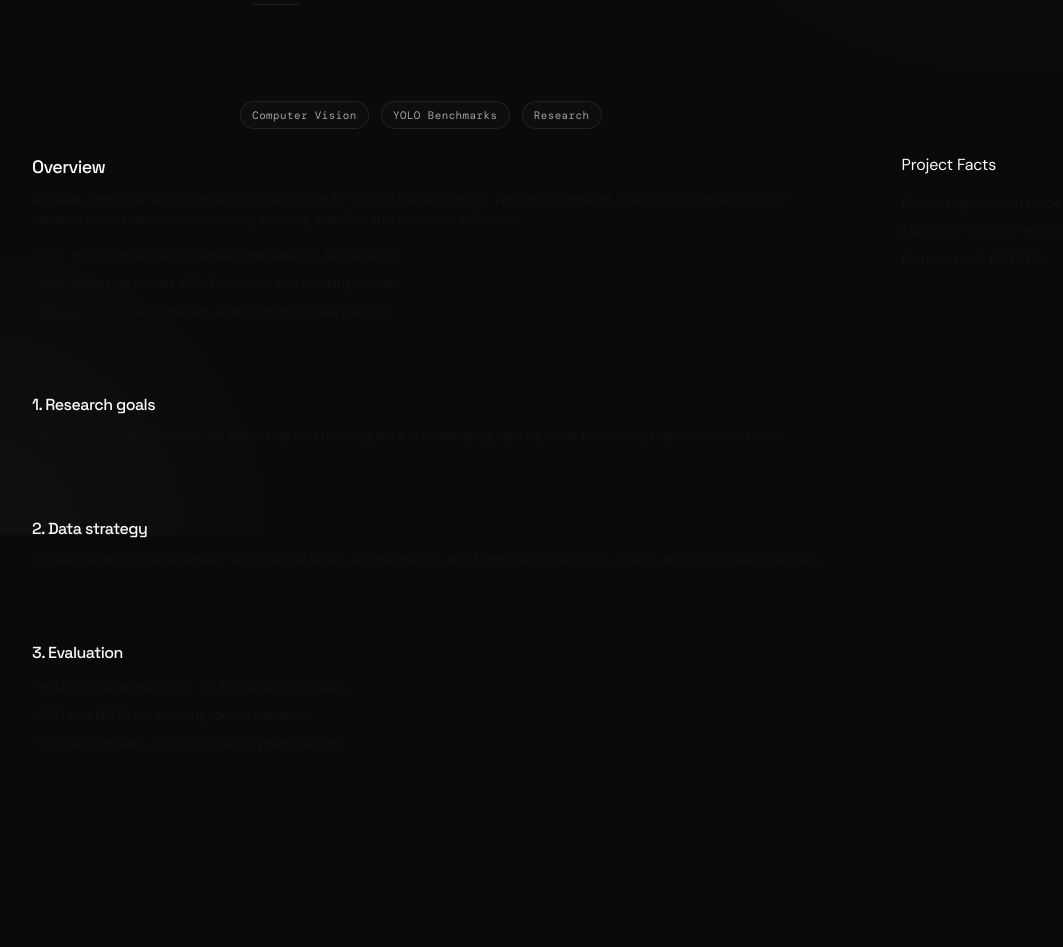
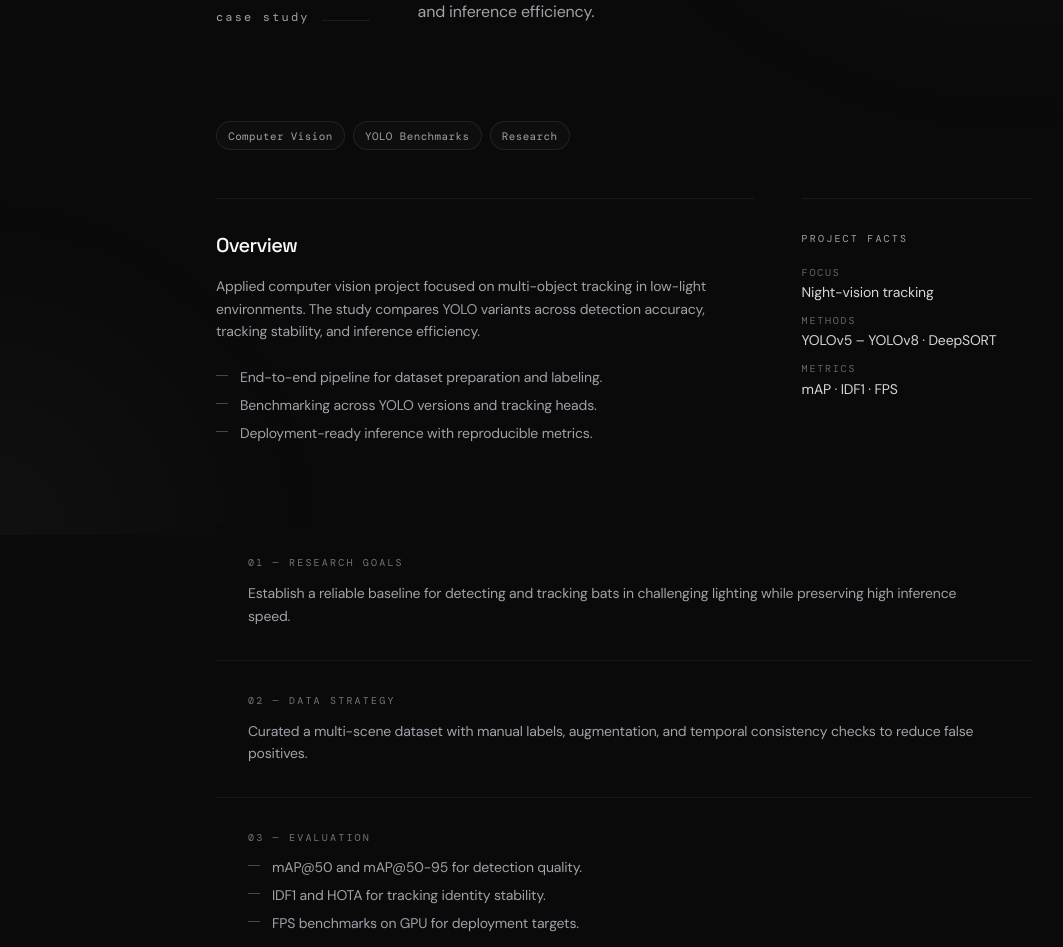
Before and after one commit to saffronhamid/portfolio-website, a Next.js app: page /bat-tracking in a window 1280 px wide. Shown: the part 265-1212 px from the top of the page, without its empty margins (16-1079 px from the left). Before the commit the page ends 1138 px from the top, so only its background shows below. Built offline with nearby package versions, Linux system fonts and the light colour scheme.

Commit message:
feat: Update layout and components in BatTracking and LowCode pages; enhance styling and links

```diff
--- a/app/bat-tracking/page.tsx
+++ b/app/bat-tracking/page.tsx
@@ -4,78 +4,117 @@ import SectionHeader from "../components/SectionHeader";
 
 export default function BatTrackingPage() {
   return (
-    <main className="mx-auto max-w-7xl px-4 pb-24 pt-14 sm:px-6">
-      <div className="mb-10">
+    <main className="mx-auto max-w-4xl px-6 pb-24 pt-14 sm:px-10">
+      <div className="mb-12">
         <Link
-          href="/#focus"
-          className="btn-ghost inline-flex px-4 py-2 text-sm"
+          href="/#work"
+          className="text-mono inline-flex items-center gap-2 text-[11px] uppercase tracking-[0.22em] text-muted-foreground transition-colors hover:text-foreground"
         >
-          Back to focus
+          ← Back
         </Link>
       </div>
 
       <FadeIn>
-        <div className="mx-auto max-w-3xl">
         <SectionHeader
-            title="Bat Tracking"
-            subtitle="Master project using all YOLO versions"
-            description="Applied vision research with a focus on multi-object tracking in low-light environments."
+          number="case study"
+          title="Bat Tracking."
+          description="Master's research on multi-object tracking in low-light environments — benchmarking every YOLO release across detection accuracy, tracking stability, and inference efficiency."
         />
-          <div className="mt-6 flex flex-wrap gap-3 text-sm text-muted">
+        <div className="mb-12 flex flex-wrap gap-2">
           <span className="chip">Computer Vision</span>
           <span className="chip">YOLO Benchmarks</span>
           <span className="chip">Research</span>
         </div>
-        </div>
       </FadeIn>
 
-      <div className="grid gap-6 lg:grid-cols-[1.4fr_0.6fr]">
-        <section className="panel card-hover p-6">
-          <h2 className="text-lg font-semibold text-ink">Overview</h2>
-          <p className="mt-2 text-sm text-muted">
+      <div className="grid gap-12 md:grid-cols-[1.4fr_0.6fr]">
+        <section className="flex flex-col gap-4 border-t border-white/[0.06] py-8">
+          <h2 className="text-display text-xl font-medium text-foreground">Overview</h2>
+          <p className="text-sm leading-relaxed text-muted-foreground">
             Applied computer vision project focused on multi-object tracking in
             low-light environments. The study compares YOLO variants across
             detection accuracy, tracking stability, and inference efficiency.
           </p>
-          <ul className="mt-4 space-y-2 text-sm text-muted">
-            <li>• End-to-end pipeline for dataset preparation and labeling.</li>
-            <li>• Benchmarking across YOLO versions and tracking heads.</li>
-            <li>• Deployment-ready inference with reproducible metrics.</li>
+          <ul className="mt-2 flex flex-col gap-2 text-sm text-muted-foreground">
+            <li className="flex gap-3">
+              <span className="mt-2 inline-block h-px w-3 shrink-0 bg-muted-foreground/40" />
+              End-to-end pipeline for dataset preparation and labeling.
+            </li>
+            <li className="flex gap-3">
+              <span className="mt-2 inline-block h-px w-3 shrink-0 bg-muted-foreground/40" />
+              Benchmarking across YOLO versions and tracking heads.
+            </li>
+            <li className="flex gap-3">
+              <span className="mt-2 inline-block h-px w-3 shrink-0 bg-muted-foreground/40" />
+              Deployment-ready inference with reproducible metrics.
+            </li>
           </ul>
         </section>
-        <section className="panel card-hover p-6">
-          <p className="text-kicker">Project Facts</p>
-          <div className="mt-4 space-y-2 text-sm text-muted">
-            <p>Focus: Night-vision tracking</p>
-            <p>Methods: YOLOv5–YOLOv8, DeepSORT</p>
-            <p>Metrics: mAP, IDF1, FPS</p>
+        <aside className="flex flex-col gap-5 border-t border-white/[0.06] py-8">
+          <span className="text-mono text-[10px] uppercase tracking-[0.22em] text-muted-foreground">
+            Project facts
+          </span>
+          <dl className="flex flex-col gap-3 text-sm">
+            <div className="flex flex-col gap-0.5">
+              <dt className="text-mono text-[10px] uppercase tracking-[0.18em] text-muted-foreground/60">
+                Focus
+              </dt>
+              <dd className="text-foreground/85">Night-vision tracking</dd>
             </div>
-        </section>
+            <div className="flex flex-col gap-0.5">
+              <dt className="text-mono text-[10px] uppercase tracking-[0.18em] text-muted-foreground/60">
+                Methods
+              </dt>
+              <dd className="text-foreground/85">YOLOv5 – YOLOv8 · DeepSORT</dd>
+            </div>
+            <div className="flex flex-col gap-0.5">
+              <dt className="text-mono text-[10px] uppercase tracking-[0.18em] text-muted-foreground/60">
+                Metrics
+              </dt>
+              <dd className="text-foreground/85">mAP · IDF1 · FPS</dd>
+            </div>
+          </dl>
+        </aside>
       </div>
 
-      <div className="mt-6 grid gap-6">
-        <section className="panel card-hover p-6">
-          <h3 className="text-base font-semibold text-ink">1. Research goals</h3>
-          <p className="mt-2 text-sm text-muted">
+      <div className="mt-12 grid gap-px bg-white/[0.06]">
+        <section className="flex flex-col gap-3 bg-[#0a0a0a] p-8">
+          <span className="text-mono text-[10px] uppercase tracking-[0.22em] text-muted-foreground/70">
+            01 — Research goals
+          </span>
+          <p className="text-sm leading-relaxed text-muted-foreground">
             Establish a reliable baseline for detecting and tracking bats in
             challenging lighting while preserving high inference speed.
           </p>
         </section>
 
-        <section className="panel card-hover p-6">
-          <h3 className="text-base font-semibold text-ink">2. Data strategy</h3>
-          <p className="mt-2 text-sm text-muted">
+        <section className="flex flex-col gap-3 bg-[#0a0a0a] p-8">
+          <span className="text-mono text-[10px] uppercase tracking-[0.22em] text-muted-foreground/70">
+            02 — Data strategy
+          </span>
+          <p className="text-sm leading-relaxed text-muted-foreground">
             Curated a multi-scene dataset with manual labels, augmentation, and
             temporal consistency checks to reduce false positives.
           </p>
         </section>
 
-        <section className="panel card-hover p-6">
-          <h3 className="text-base font-semibold text-ink">3. Evaluation</h3>
-          <ul className="mt-3 space-y-2 text-sm text-muted">
-            <li>• mAP@50 and mAP@50-95 for detection quality.</li>
-            <li>• IDF1 and HOTA for tracking identity stability.</li>
-            <li>• FPS benchmarks on GPU for deployment targets.</li>
+        <section className="flex flex-col gap-3 bg-[#0a0a0a] p-8">
+          <span className="text-mono text-[10px] uppercase tracking-[0.22em] text-muted-foreground/70">
+            03 — Evaluation
+          </span>
+          <ul className="flex flex-col gap-2 text-sm text-muted-foreground">
+            <li className="flex gap-3">
+              <span className="mt-2 inline-block h-px w-3 shrink-0 bg-muted-foreground/40" />
+              mAP@50 and mAP@50-95 for detection quality.
+            </li>
+            <li className="flex gap-3">
+              <span className="mt-2 inline-block h-px w-3 shrink-0 bg-muted-foreground/40" />
+              IDF1 and HOTA for tracking identity stability.
+            </li>
+            <li className="flex gap-3">
+              <span className="mt-2 inline-block h-px w-3 shrink-0 bg-muted-foreground/40" />
+              FPS benchmarks on GPU for deployment targets.
+            </li>
           </ul>
         </section>
       </div>
--- a/app/low-code/page.tsx
+++ b/app/low-code/page.tsx
@@ -7,53 +7,45 @@ export default function LowCodePage() {
   const reportPath = "/reports/gross-lone-naghizadeh_final-report.pdf";
 
   return (
-    <main className="mx-auto max-w-7xl px-4 pb-24 pt-14 sm:px-6">
-      <div className="mb-10">
-        <Link href="/#focus" className="btn-ghost inline-flex px-4 py-2 text-sm">
-          Back to focus
+    <main className="mx-auto max-w-4xl px-6 pb-24 pt-14 sm:px-10">
+      <div className="mb-12">
+        <Link
+          href="/#work"
+          className="text-mono inline-flex items-center gap-2 text-[11px] uppercase tracking-[0.22em] text-muted-foreground transition-colors hover:text-foreground"
+        >
+          ← Back
         </Link>
       </div>
 
       <FadeIn>
-        <div className="mx-auto max-w-3xl">
         <SectionHeader
-            title="Low-code platforms for business applications"
-            subtitle="IntelliJ IDEA with GitHub Copilot and Claude"
-            description="Read the full paper (with references) below."
+          number="case study"
+          title="Low-Code."
+          description="Seminar paper on low-code platforms for business applications, exploring AI-assisted workflows in IntelliJ IDEA with GitHub Copilot and Claude."
         />
-          <div className="mt-6 flex flex-wrap gap-3 text-sm text-muted-foreground">
+        <div className="mb-10 flex flex-wrap gap-2">
           <span className="chip">Low-code</span>
           <span className="chip">AI-assisted</span>
           <span className="chip">Evaluation</span>
         </div>
-          <div className="mt-8 flex flex-wrap gap-3">
-            <a
-              className="btn-ghost inline-flex px-4 py-2 text-sm"
-              href={reportPath}
-              target="_blank"
-              rel="noreferrer"
-            >
-              Open full paper (PDF)
+        <div className="mb-12 flex flex-wrap gap-3">
+          <a className="btn-ghost" href={reportPath} target="_blank" rel="noreferrer">
+            Open paper (PDF)
           </a>
-            <a
-              className="btn-ghost inline-flex px-4 py-2 text-sm"
-              href={reportPath}
-              download
-            >
-              Download PDF
+          <a className="btn-ghost" href={reportPath} download>
+            Download
           </a>
-          </div>
         </div>
       </FadeIn>
 
-      <section className="mt-12 panel p-3 sm:p-4">
+      <section className="border-t border-white/[0.06] pt-6">
         <iframe
           title="Full paper (PDF)"
           src={reportPath}
-          className="h-[78vh] w-full rounded-xl bg-black"
+          className="h-[78vh] w-full rounded-md bg-black"
         />
-        <p className="px-3 pb-3 pt-4 text-xs text-muted-foreground">
-          If the PDF viewer doesn't load in your browser, use "Open full paper (PDF)".
+        <p className="text-mono mt-4 text-[10px] uppercase tracking-[0.18em] text-muted-foreground/70">
+          If the viewer doesn&apos;t load, use &ldquo;Open paper (PDF)&rdquo;.
         </p>
       </section>
     </main>
```
Also changed, not shown: .claude/settings.local.json. Lines whose indentation alone changed are shown as unchanged.
